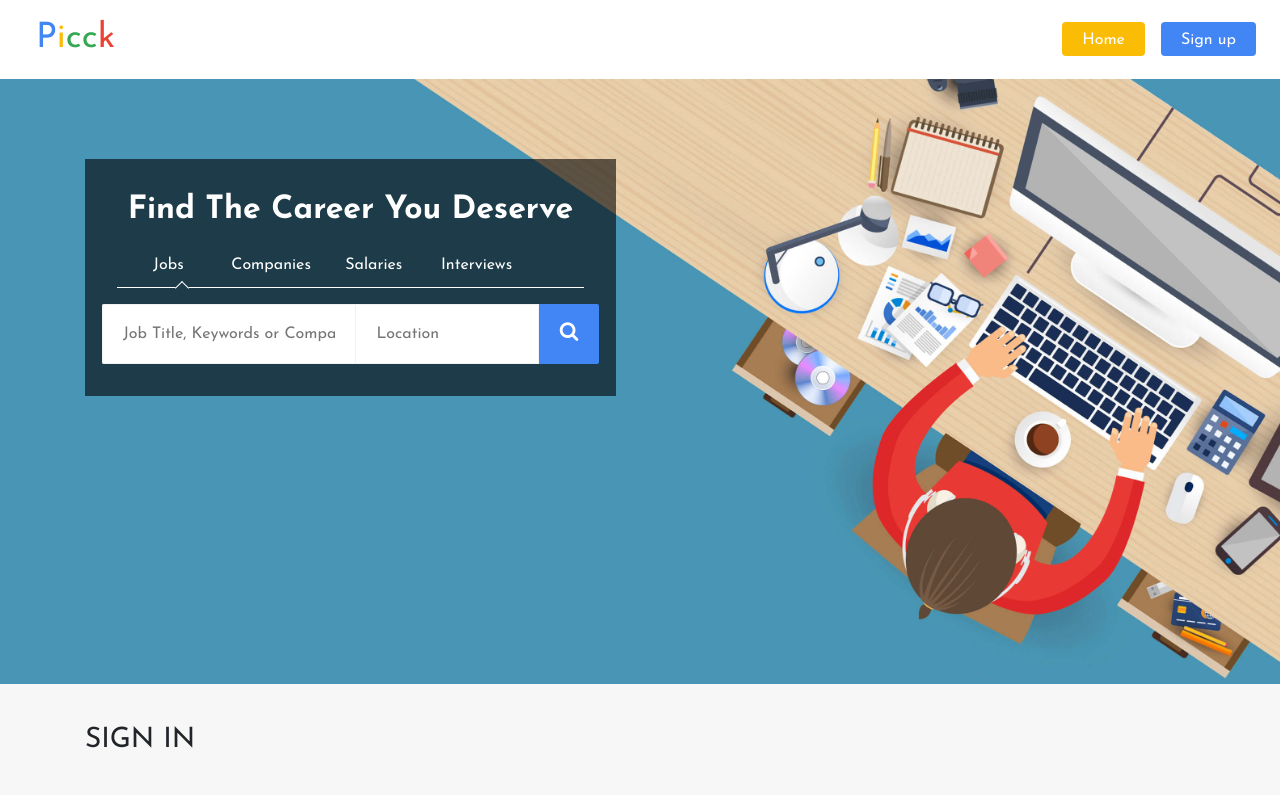
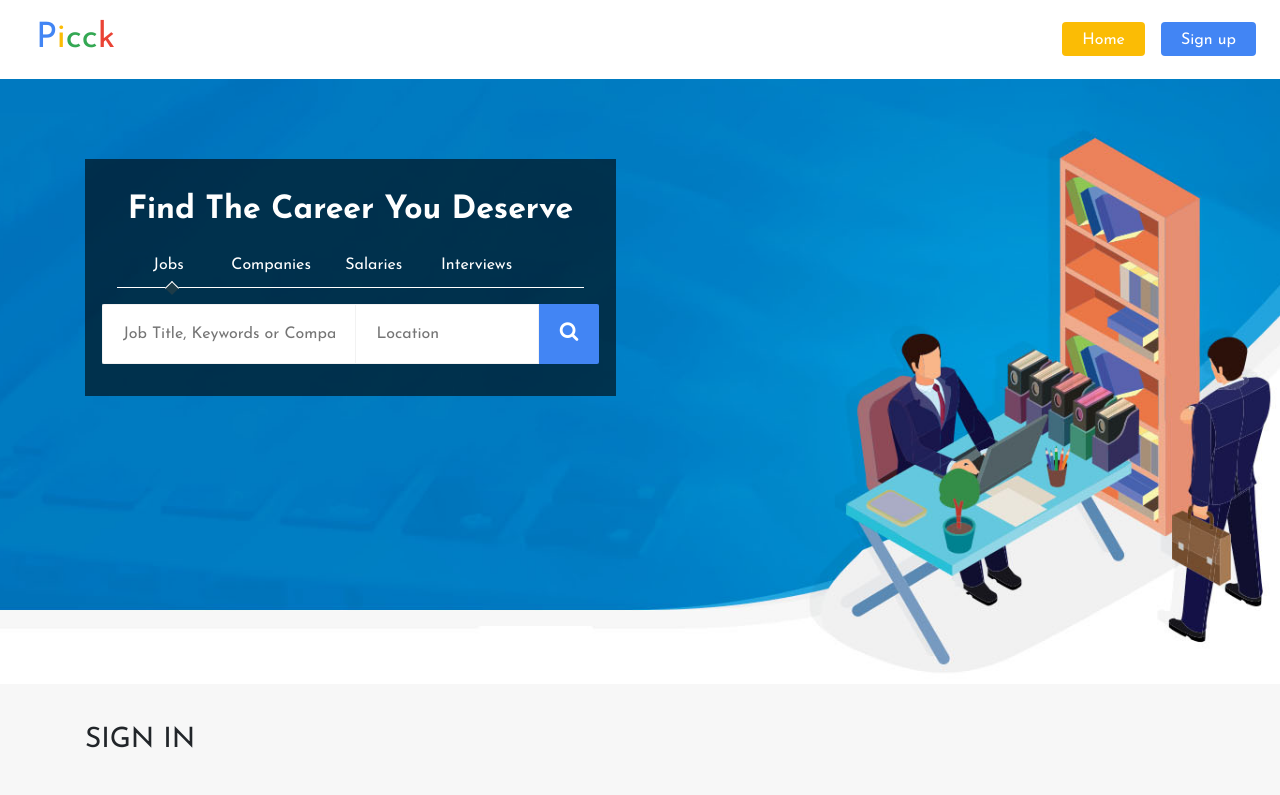
Before and after one commit to avtarvikas/picck, a React (Create React App) app: page / in a window 1280 px wide. Shown: the top 795 px of the page. Built offline with nearby package versions, Linux system fonts and the light colour scheme.

Commit message:
banner change and bug fix with design

```diff
--- a/src/common/components/Search.js
+++ b/src/common/components/Search.js
@@ -2,7 +2,7 @@ import React, { Component } from "react";
 
 class Search extends Component {
   state = {
-    left: "60px"
+    left: "50px"
   };
 
   render() {
@@ -13,16 +13,16 @@ class Search extends Component {
           <h1>Find The Career You Deserve</h1>
           <div className="row titles m0">
             <span onClick={()=> this.setState({
-                left:"60px"
+                left:"50px"
             })}>Jobs</span>
             <span onClick={()=> this.setState({
-                left:"180px"
+                left:"165px"
             })}>Companies</span>
             <span onClick={()=> this.setState({
-                left:"306px"
+                left:"276px"
             })}>Salaries</span>
             <span onClick={()=> this.setState({
-                left:"430px"
+                left:"390px"
             })}>Interviews</span>
             <div className="arrow" style={{ marginLeft: left }} />
           </div>
--- a/src/css/index.css
+++ b/src/css/index.css
@@ -273,7 +273,7 @@ h1 {
   margin: auto; }
 
 .banner {
-  background: url("../assets/png/banner2.png") no-repeat center center;
+  background: url("../assets/png/banner.png") no-repeat center center;
   background-size: cover;
   min-height: 605px;
   color: white; }
--- a/src/styles/index.scss
+++ b/src/styles/index.scss
@@ -51,7 +51,7 @@ h1 {
 }
 
 .banner {
-  background: url("../assets/png/banner2.png") no-repeat center center;
+  background: url("../assets/png/banner.png") no-repeat center center;
   background-size: cover;
   min-height: 605px;
   color: white;
```
